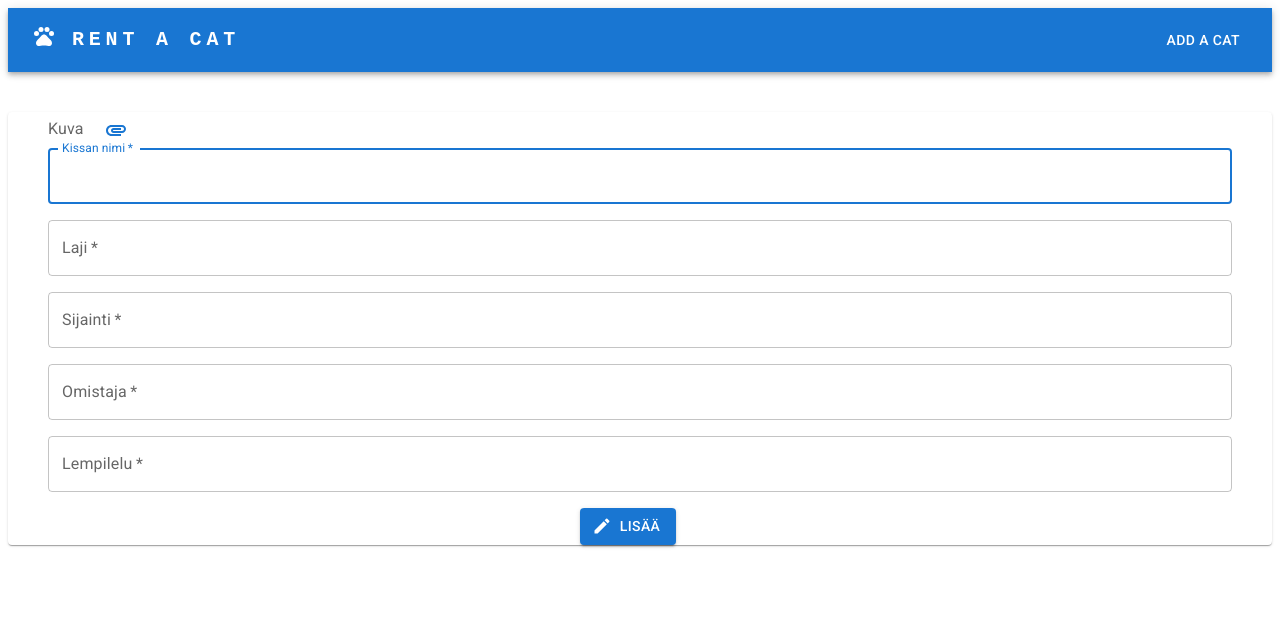
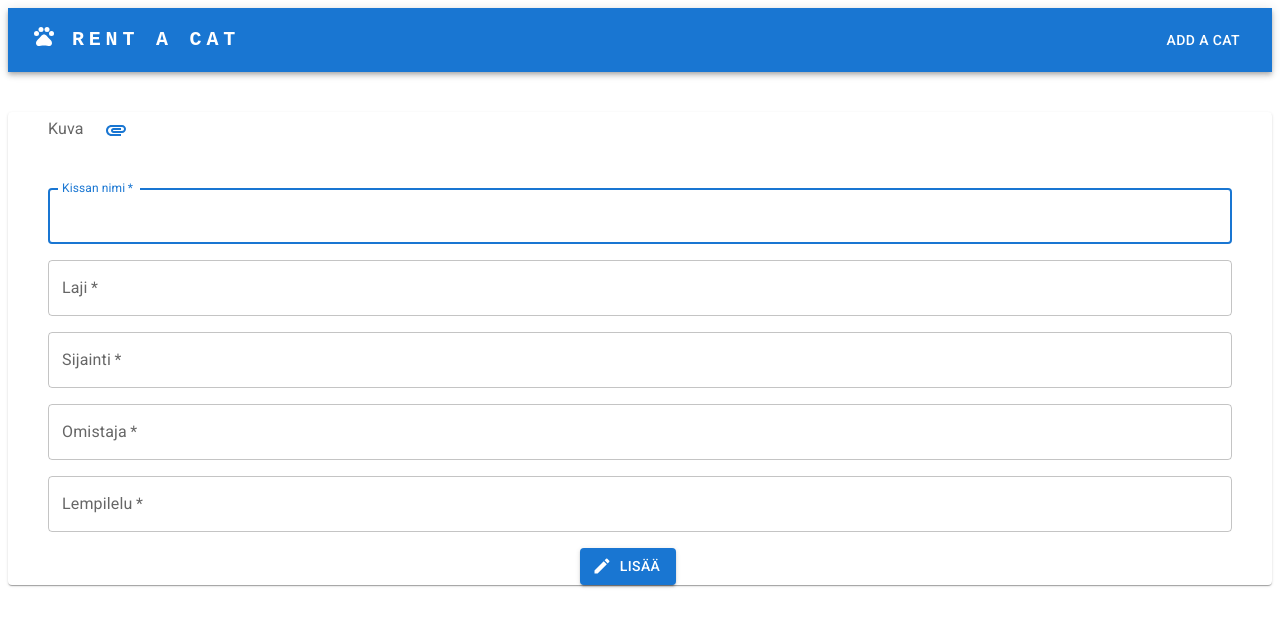
Before and after one commit to mirvasinikka/rent-a-cat-fe, a React (Vite) app: page /add in a window 1280 px wide. Shown: the top 626 px of the page. Built offline with nearby package versions, Linux system fonts and the light colour scheme.

Commit message:
display cat photo name

```diff
--- a/src/components/CatForm.jsx
+++ b/src/components/CatForm.jsx
@@ -5,7 +5,7 @@ import { Box, Paper, TextField, Button, Typography, InputLabel, Input } from '@m
 import { useNavigate } from 'react-router-dom';
 import { AppContext } from '../App';
 
-const initalCatState = { nimi: '', laji: '', sijainti: '', omistaja: '', lelu: '', kuva: '' };
+const initalCatState = { nimi: '', laji: '', sijainti: '', omistaja: '', lelu: '', kuva: '', kuvaNimi: '' };
 
 function CatForm() {
   const navigate = useNavigate();
@@ -26,7 +26,9 @@ function CatForm() {
   };
 
   const muutaCatKuva = (e) => {
-    setCat({ ...cat, kuva: URL.createObjectURL(e.target.files[0]) });
+    if (e.target.files) {
+    setCat({ ...cat, kuva: URL.createObjectURL(e.target.files[0]), kuvaNimi: e.target.files[0].name });
+    }
   };
 
   const handleCatUpdate = (cat) => {
@@ -49,11 +51,12 @@ function CatForm() {
       <Box component="form" autoComplete="off" sx={{ '& .MuiTextField-root': { marginBottom: 2 }, margin: 5 }}>
         <input accept="image/*" name="kuva" id="kuva" type="file" onChange={muutaCatKuva} hidden />
 
-        <InputLabel htmlFor="kuva">
+        <InputLabel htmlFor="kuva" sx={{marginBottom: 5}}>
           <Typography sx={{ display: 'inline' }}>Kuva</Typography>
           <Button component="span" onClick={muutaCatKuva}>
             <AttachmentIcon />
           </Button>
+          {cat.kuvaNimi}
         </InputLabel>
 
         <TextField label="Kissan nimi" name="nimi" value={cat.nimi} onChange={muutaCat} required fullWidth autoFocus />
```
